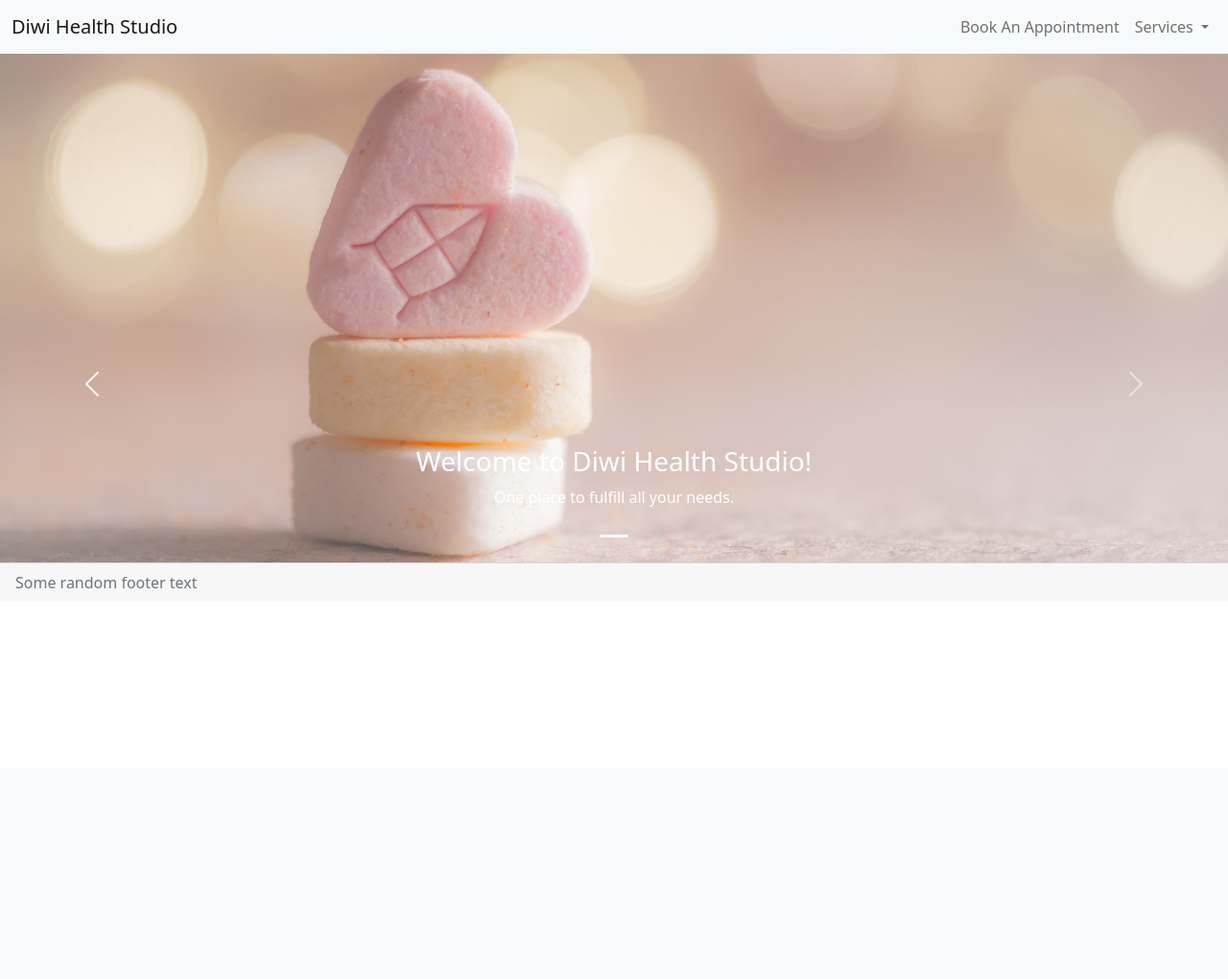
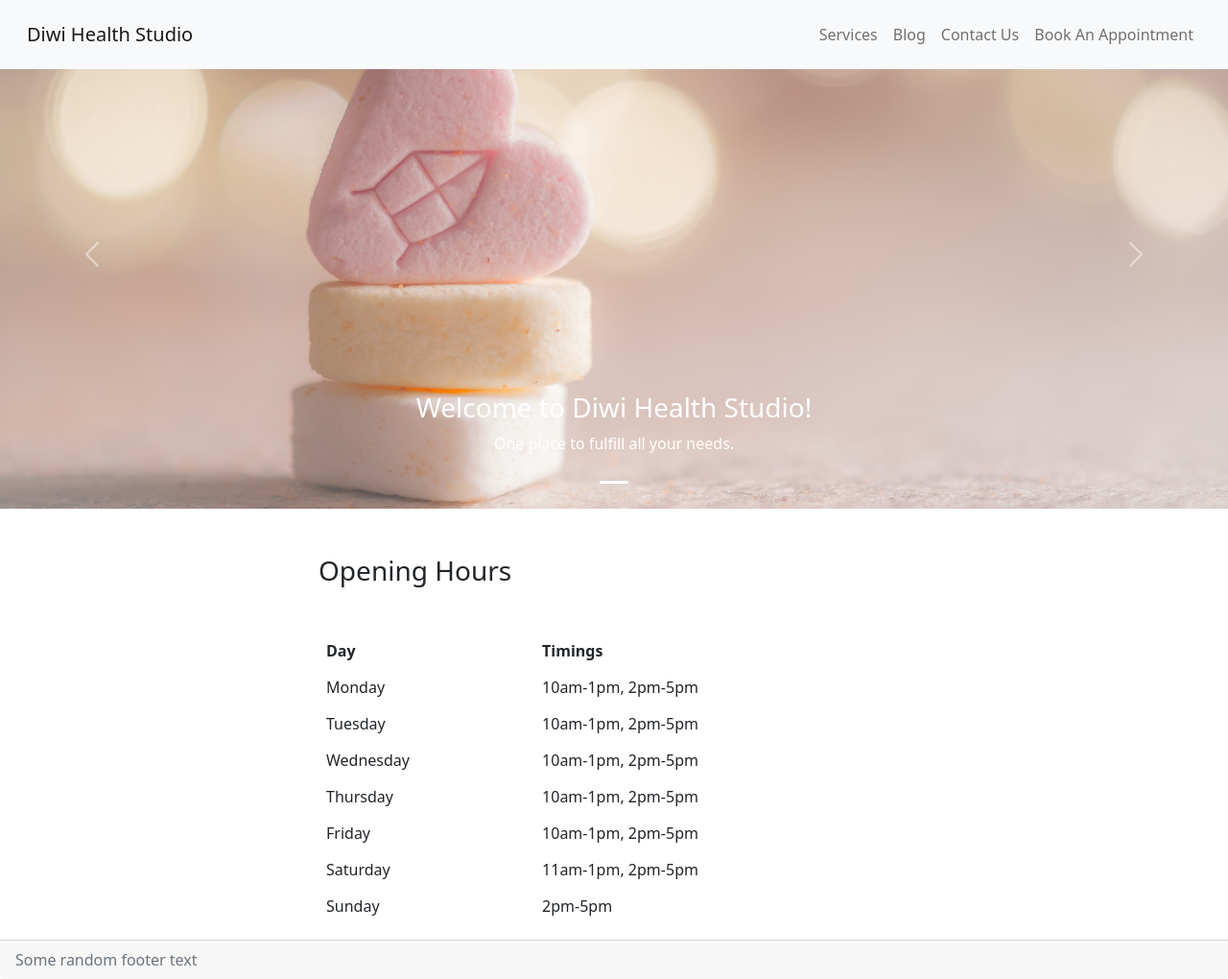
Before and after one commit to advanced-bencoding/diwi-health-studio-webapp, a Django app: page / in a window 1280 px wide. Shown: the whole page at 96% size. Before the commit the page ends 613 px from the top, so only its background shows below. Run offline with Django 3.2, Linux system fonts and the light colour scheme; data that the repository does not hold is empty; parts of the project's set-up code (start-up, migrations or seed data) failed here and were passed over.

Commit message:
upated looks and feel

```diff
--- a/diwihealthstudio/templates/base.html
+++ b/diwihealthstudio/templates/base.html
@@ -1,26 +1,24 @@
 <html>
+    {% load static %}
     <head>
         <link href="https://cdn.jsdelivr.net/npm/bootstrap@5.0.2/dist/css/bootstrap.min.css" rel="stylesheet" integrity="sha384-EVSTQN3/azprG1Anm3QDgpJLIm9Nao0Yz1ztcQTwFspd3yD65VohhpuuCOmLASjC" crossorigin="anonymous">
+        <link href="{% static 'base.css' %}" rel="stylesheet">
+        <link href="{% static 'home\home.css' %}" rel="stylesheet">
         <script src="https://cdn.jsdelivr.net/npm/bootstrap@5.0.2/dist/js/bootstrap.bundle.min.js" integrity="sha384-MrcW6ZMFYlzcLA8Nl+NtUVF0sA7MsXsP1UyJoMp4YLEuNSfAP+JcXn/tWtIaxVXM" crossorigin="anonymous"></script>
     </head>
     <body>
-        <nav class="navbar navbar-expand-lg navbar-light bg-light">
+        <nav id="relative" class="navbar fixed-top navbar-expand-lg navbar-light bg-light py-3 px-3">
             <div class="container-fluid">
               <a class="navbar-brand" href="#">Diwi Health Studio</a>
-              <button class="navbar-toggler" type="button" data-bs-toggle="collapse" data-bs-target="#navbarNavAltMarkup" aria-controls="navbarNavAltMarkup" aria-expanded="false" aria-label="Toggle navigation">
+              <button class="navbar-toggler mx-2" type="button" data-bs-toggle="collapse" data-bs-target="#navbarNavAltMarkup" aria-controls="navbarNavAltMarkup" aria-expanded="false" aria-label="Toggle navigation">
                 <span class="navbar-toggler-icon"></span>
               </button>
               <div class="collapse navbar-collapse" id="navbarNavAltMarkup">
                 <div class="navbar-nav ms-auto">
-                  <a class="nav-link" href="#">Book An Appointment</a>
-                  <div class="nav-item dropdown">
-                    <a class="nav-link dropdown-toggle" href="#" id="navbarDropdown" role="button" data-bs-toggle="dropdown" aria-expanded="false">
-                      Services
-                    </a>
-                    <div class="dropdown-menu" aria-labelledby="navbarDropdown">
-                      <a class="dropdown-item" href="#">S1</a>
-                      <a class="dropdown-item" href="#">S2</a>
-                    </div>
+                  <a class="nav-link" href="#" id="nav_element_spacer">Services</a>
+                  <a class="nav-link" href="#" id="nav_element_spacer">Blog</a>
+                  <a class="nav-link" href="#" id="nav_element_spacer">Contact Us</a>
+                  <a class="nav-link app_button" href="#" id="w_text">Book An Appointment</a>
                 </div>
               </div>
             </div>
--- a/home/templates/home/home.html
+++ b/home/templates/home/home.html
@@ -6,7 +6,7 @@
     <div class="carousel-indicators">
       <button type="button" data-bs-target="#carouselExampleCaptions" data-bs-slide-to="0" class="active" aria-current="true" aria-label="Slide 1"></button>
       {% for x in s.all %}
-      <button type="button" data-bs-target="#carouselExampleCaptions" data-bs-slide-to="{{ x.id }}" aria-label="Slide 2"></button>
+      <button type="button" data-bs-target="#carouselExampleCaptions" data-bs-slide-to="{{ forloop.counter }}" aria-label="Slide 2"></button>
       {% endfor %}
     </div>
     <div class="carousel-inner">
@@ -28,8 +28,6 @@
       </div>
       {% endfor %}
 
-
-      </div>
     </div>
     <button class="carousel-control-prev" type="button" data-bs-target="#carouselExampleCaptions" data-bs-slide="prev">
       <span class="carousel-control-prev-icon" aria-hidden="true"></span>
@@ -40,4 +38,46 @@
       <span class="visually-hidden">Next</span>
     </button>
   </div>
+
+  <div class="container mx-auto mt-5" style="width:50%">
+    <h3>Opening Hours</h3>
+    <table class="table table-hover table-borderless mt-5" id="rounded_table">
+      <tr>
+        <th id="tctl">Day</th>
+        <th id="tctr">Timings</th>
+      </tr>
+      <tr>
+        <td id="tc1">Monday</td>
+        <td id="tc2">10am-1pm, 2pm-5pm</td>
+      </tr>
+      <tr>
+        <td id="tc1">Tuesday</td>
+        <td id="tc2">10am-1pm, 2pm-5pm</td>
+      </tr>
+      <tr>
+        <td id="tc1">Wednesday</td>
+        <td id="tc2">10am-1pm, 2pm-5pm</td>
+      </tr>
+      <tr>
+        <td id="tc1">Thursday</td>
+        <td id="tc2">10am-1pm, 2pm-5pm</td>
+      </tr>
+      <tr>
+        <td id="tc1">Friday</td>
+        <td id="tc2">10am-1pm, 2pm-5pm</td>
+      </tr>
+      <tr>
+        <td id="tc1">Saturday</td>
+        <td id="tc2">11am-1pm, 2pm-5pm</td>
+      </tr>
+      <tr>
+        <td id="tcbl">Sunday</td>
+        <td id="tcbr">2pm-5pm</td>
+      </tr>
+    </table>
+  </div>
+
+  <div class="container enquiry-form">
+
+  </div>
 {% endblock %}
```
